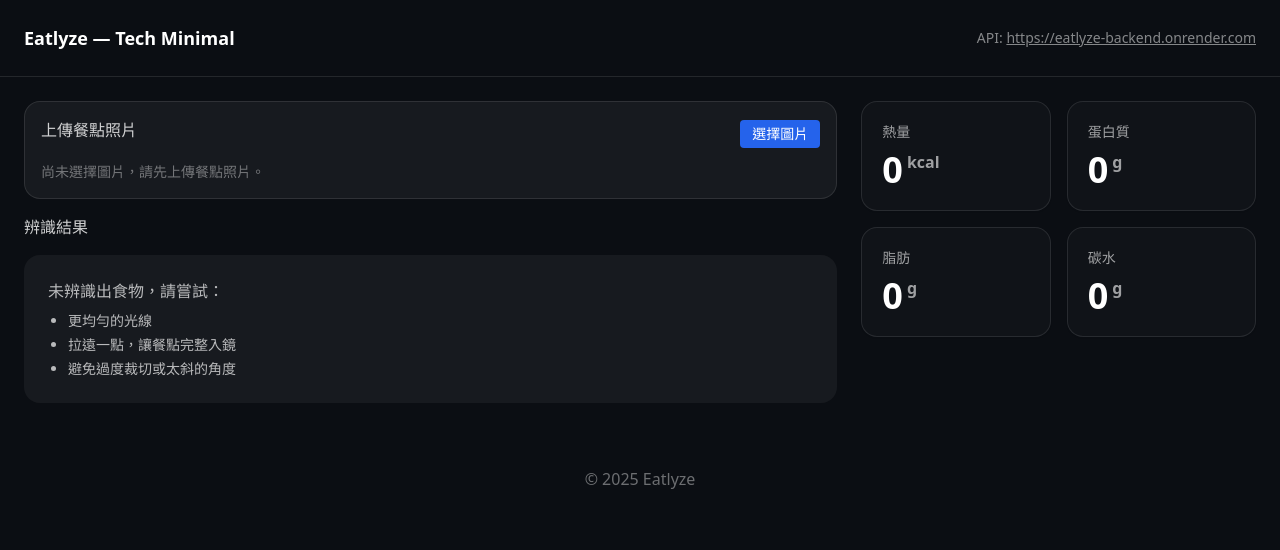
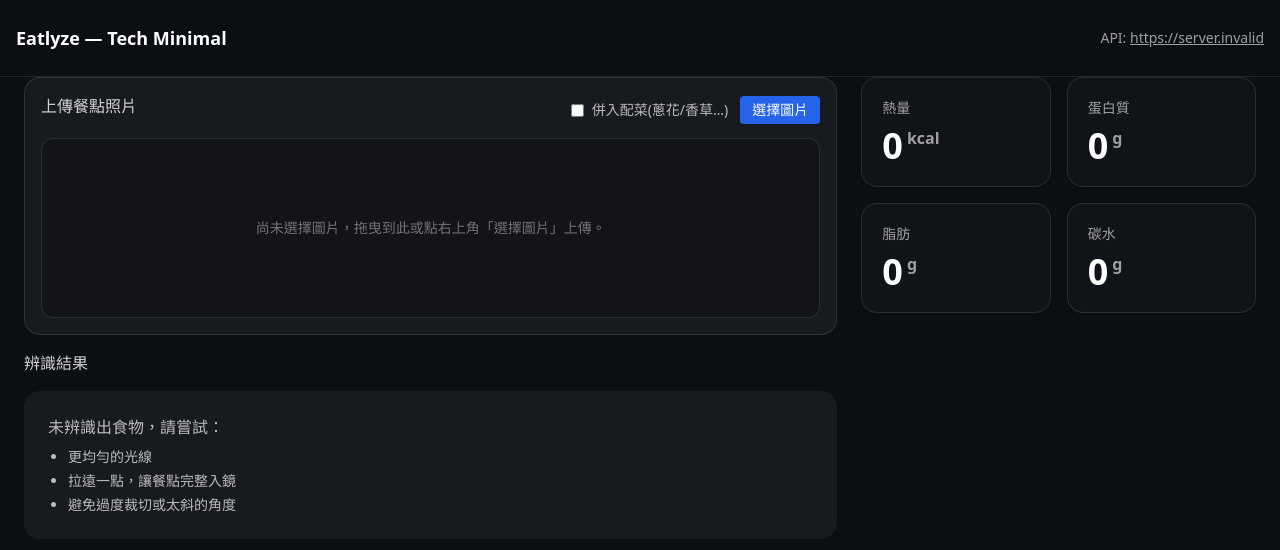
Before and after one commit to kevin-twai/eatlyze-mvp-Frontend, a React (Vite) app: page / in a window 1280 px wide. Shown: the top 550 px of the page. Built offline with nearby package versions, Linux system fonts and the light colour scheme; no server answers.

Commit message:
fix(frontend): use result.totals instead of summary and pass apiBase to UploadArea

```diff
--- a/src/App.tsx
+++ b/src/App.tsx
@@ -3,33 +3,48 @@ import UploadArea, { AnalyzeResp } from "./components/UploadArea";
 import AnalysisResult from "./components/AnalysisResult";
 import NutritionSummary from "./components/NutritionSummary";
 
+// 解析 API Base（Vite + fallback）
+const resolveApiBase = (): string => {
+  return (
+    (import.meta as any)?.env?.VITE_API_URL ||
+    (import.meta as any)?.env?.VITE_API_BASE_URL ||
+    (window as any)?.__API_BASE__ ||
+    "https://eatlyze-backend.onrender.com"
+  );
+};
+
 export default function App() {
   const [result, setResult] = useState<AnalyzeResp | null>(null);
 
-  const totals = useMemo(() => {
-    return result?.summary ?? { kcal: 0, protein_g: 0, fat_g: 0, carb_g: 0 };
-  }, [result]);
+  // ✅ 這裡改成讀 result?.totals（不是 summary）
+  const totals = useMemo(
+    () =>
+      result?.totals ?? {
+        kcal: 0,
+        protein_g: 0,
+        fat_g: 0,
+        carb_g: 0,
+      },
+    [result]
+  );
 
-  const apiBase =
-    (import.meta as any).env?.VITE_API_BASE_URL ||
-    (window as any).__API_BASE__ ||
-    "https://eatlyze-backend.onrender.com";
+  const apiBase = resolveApiBase();
 
   return (
     <div className="min-h-screen bg-[#0b0e13] text-white">
       <header className="border-b border-white/10">
-        <div className="mx-auto max-w-7xl p-4 md:p-6 flex items-center justify-between">
+        <div className="mx-auto max-w-7xl px-4 py-6 flex items-center justify-between">
           <div className="font-semibold text-lg">Eatlyze — Tech Minimal</div>
-          <div className="text-white/50 text-sm">
+          <div className="text-white/60 text-sm">
             API: <span className="underline">{apiBase}</span>
           </div>
         </div>
       </header>
 
-      <main className="mx-auto max-w-7xl p-4 md:p-6 grid grid-cols-1 lg:grid-cols-3 gap-6">
-        {/* 左側：上傳 + 細項 */}
+      <main className="mx-auto max-w-7xl px-4 md:px-6 grid grid-cols-1 lg:grid-cols-3 gap-6">
+        {/* 左側：上傳 + 明細 */}
         <div className="lg:col-span-2 space-y-4">
-          <UploadArea onResult={(r) => setResult(r)} />
+          <UploadArea onResult={(r) => setResult(r)} apiBase={apiBase} />
           <AnalysisResult data={result?.items ?? []} />
         </div>
 
@@ -38,10 +53,6 @@ export default function App() {
           <NutritionSummary totals={totals} />
         </aside>
       </main>
-
-      <footer className="mx-auto max-w-7xl px-4 py-10 text-center text-white/40">
-        © 2025 Eatlyze
-      </footer>
     </div>
   );
 }
--- a/src/components/UploadArea.tsx
+++ b/src/components/UploadArea.tsx
@@ -1,110 +1,154 @@
-import React, { useRef, useState } from "react";
+// src/components/UploadArea.tsx
+import React, { useCallback, useMemo, useRef, useState } from "react";
+
+export type Totals = {
+  kcal: number;
+  protein_g: number;
+  fat_g: number;
+  carb_g: number;
+};
 
 export type AnalyzeResp = {
+  items: any[];
+  totals: Totals;
+  error?: string | null;
+  model?: string;
   image_url?: string;
-  items: any[];
-  summary?: {
-    kcal?: number;
-    protein_g?: number;
-    fat_g?: number;
-    carb_g?: number;
-  };
-  error?: string;
 };
 
 type Props = {
   onResult?: (data: AnalyzeResp) => void;
   className?: string;
+  apiBase?: string; // 可覆寫 API base
 };
 
-const API_BASE: string =
-  (import.meta as any).env?.VITE_API_BASE_URL ||
-  (window as any).__API_BASE__ ||
-  "https://eatlyze-backend.onrender.com";
+// ✅ Vite 環境下正確讀取 API Base 的寫法
+const resolveApiBase = (override?: string): string => {
+  return (
+    override ||
+    (import.meta as any)?.env?.VITE_API_URL ||
+    (import.meta as any)?.env?.VITE_API_BASE_URL ||
+    (window as any)?.__API_BASE__ ||
+    "https://eatlyze-backend.onrender.com"
+  );
+};
 
+/** 壓縮影像：限制長邊、輸出 JPEG */
 async function compressImage(
   file: File,
   maxSide = 1280,
-  quality = 0.72
+  quality = 0.8
 ): Promise<File> {
-  const bitmap = await createImageBitmap(file);
-  const { width, height } = bitmap;
-
-  const scale = Math.min(1, maxSide / Math.max(width, height));
-  const w = Math.round(width * scale);
-  const h = Math.round(height * scale);
+  try {
+    const bmp = await createImageBitmap(file);
+    const scale = Math.min(1, maxSide / Math.max(bmp.width, bmp.height));
+    const w = Math.round(bmp.width * scale);
+    const h = Math.round(bmp.height * scale);
 
     const canvas = document.createElement("canvas");
     canvas.width = w;
     canvas.height = h;
-
     const ctx = canvas.getContext("2d");
     if (!ctx) return file;
-  ctx.drawImage(bitmap, 0, 0, w, h);
+    ctx.drawImage(bmp, 0, 0, w, h);
 
     const blob: Blob = await new Promise((resolve) =>
-    canvas.toBlob((b) => resolve(b as Blob), "image/jpeg", quality)
+      canvas.toBlob((b) => resolve((b as Blob) || file), "image/jpeg", quality)
     );
-
     return new File([blob], file.name.replace(/\.\w+$/, ".jpg"), {
       type: "image/jpeg",
       lastModified: Date.now(),
     });
+  } catch {
+    return file;
+  }
 }
 
-async function uploadAndAnalyze(file: File): Promise<AnalyzeResp> {
+async function uploadAndAnalyze(
+  apiBase: string,
+  file: File,
+  includeGarnish: boolean
+): Promise<AnalyzeResp> {
   const fd = new FormData();
   fd.append("file", file, file.name);
+  fd.append("include_garnish", includeGarnish ? "1" : "0");
 
-  const url = `${API_BASE}/analyze/image`;
-  const res = await fetch(url, {
-    method: "POST",
-    body: fd,
-  });
+  const url = `${apiBase}/analyze/image`;
+  const res = await fetch(url, { method: "POST", body: fd });
 
   if (!res.ok) {
     const text = await res.text().catch(() => "");
-    throw new Error(
-      `Upload/Analyze failed (${res.status}) ${res.statusText} ${text}`
-    );
-  }
-  const json = (await res.json().catch(() => ({}))) as AnalyzeResp;
-  return json || { items: [], summary: undefined };
+    throw new Error(`Upload/Analyze failed: ${res.status} ${res.statusText} ${text}`);
   }
 
-export default function UploadArea({ onResult, className = "" }: Props) {
-  const fileRef = useRef<HTMLInputElement | null>(null);
+  const json = (await res.json().catch(() => ({}))) as Partial<AnalyzeResp>;
+
+  const safe: AnalyzeResp = {
+    items: Array.isArray(json?.items) ? json.items : [],
+    totals: {
+      kcal: Number(json?.totals?.kcal || 0),
+      protein_g: Number(json?.totals?.protein_g || 0),
+      fat_g: Number(json?.totals?.fat_g || 0),
+      carb_g: Number(json?.totals?.carb_g || 0),
+    },
+    error: json?.error ?? null,
+    model: json?.model,
+    image_url: json?.image_url,
+  };
+
+  return safe;
+}
+
+export default function UploadArea({ onResult, className = "", apiBase }: Props) {
+  const API_BASE = useMemo(() => resolveApiBase(apiBase), [apiBase]);
+  const inputRef = useRef<HTMLInputElement | null>(null);
+
   const [busy, setBusy] = useState(false);
   const [previewURL, setPreviewURL] = useState<string | null>(null);
+  const [includeGarnish, setIncludeGarnish] = useState(false);
 
-  const choose = () => fileRef.current?.click();
+  const resetPreview = () => {
+    setPreviewURL(null);
+    if (inputRef.current) inputRef.current.value = "";
+  };
 
-  const handleFile = async (f: File) => {
+  const choose = () => inputRef.current?.click();
+
+  const handleFile = useCallback(
+    async (f: File) => {
       setBusy(true);
       try {
         const small = await compressImage(f);
-      const resp = await uploadAndAnalyze(small);
+        setPreviewURL(URL.createObjectURL(small));
 
-      if (resp?.image_url) {
-        setPreviewURL(resp.image_url);
-      } else {
-        setPreviewURL(URL.createObjectURL(f));
-      }
+        const resp = await uploadAndAnalyze(API_BASE, small, includeGarnish);
+        onResult?.(resp);
 
-      console.log("[UploadArea] analyze resp:", resp);
-      onResult?.(resp);
+        if (resp.image_url) setPreviewURL(resp.image_url);
+        if (resp.error)
+          console.warn("[analyze] backend warning:", resp.error);
       } catch (err: any) {
         console.error("Upload & Analyze failed:", err);
-      alert("上傳或分析失敗，請重試");
+        alert("上傳或分析失敗，請再試一次。");
       } finally {
         setBusy(false);
       }
+    },
+    [API_BASE, includeGarnish, onResult]
+  );
+
+  const onDrop = (e: React.DragEvent) => {
+    e.preventDefault();
+    const f = e.dataTransfer.files?.[0];
+    if (f) handleFile(f);
   };
+
+  const onDragOver = (e: React.DragEvent) => e.preventDefault();
 
   return (
     <div className={className}>
       <input
-        ref={fileRef}
+        ref={inputRef}
         type="file"
         accept="image/*"
         className="hidden"
@@ -118,6 +162,15 @@ export default function UploadArea({ onResult, className = "" }: Props) {
       <div className="bg-white/5 rounded-2xl p-4 border border-white/10">
         <div className="flex items-center justify-between mb-3">
           <div className="text-white/80 mb-2">上傳餐點照片</div>
+          <div className="flex items-center gap-3">
+            <label className="flex items-center gap-2 text-white/70 text-sm">
+              <input
+                type="checkbox"
+                checked={includeGarnish}
+                onChange={(e) => setIncludeGarnish(e.target.checked)}
+              />
+              併入配菜(蔥花/香草…)
+            </label>
             <button
               onClick={choose}
               disabled={busy}
@@ -125,24 +178,38 @@ export default function UploadArea({ onResult, className = "" }: Props) {
                 busy ? "opacity-50 cursor-not-allowed" : ""
               }`}
             >
-            {busy ? "分析中..." : "選擇圖片"}
+              {busy ? "分析中…" : "選擇圖片"}
             </button>
+            {previewURL && (
+              <button
+                onClick={resetPreview}
+                disabled={busy}
+                className="px-3 py-1 rounded bg-neutral-700 hover:bg-neutral-600 text-white text-sm"
+              >
+                清除
+              </button>
+            )}
+          </div>
         </div>
 
+        <div
+          onDrop={onDrop}
+          onDragOver={onDragOver}
+          className="rounded-xl overflow-hidden border border-white/10 min-h-[180px] flex items-center justify-center bg-black/20"
+        >
           {previewURL ? (
-          <div className="rounded-xl overflow-hidden border border-white/10">
             <img
               src={previewURL}
               alt="preview"
-              className="block w-full h-auto object-contain bg-black/20"
+              className="block w-full h-auto object-contain"
             />
-          </div>
           ) : (
-          <div className="text-white/40 text-sm">
-            尚未選擇圖片，請先上傳餐點照片。
+            <div className="text-white/40 text-sm py-12 text-center">
+              尚未選擇圖片，拖曳到此或點右上角「選擇圖片」上傳。
             </div>
           )}
         </div>
       </div>
+    </div>
   );
 }
```
Lines whose indentation alone changed are shown as unchanged.
